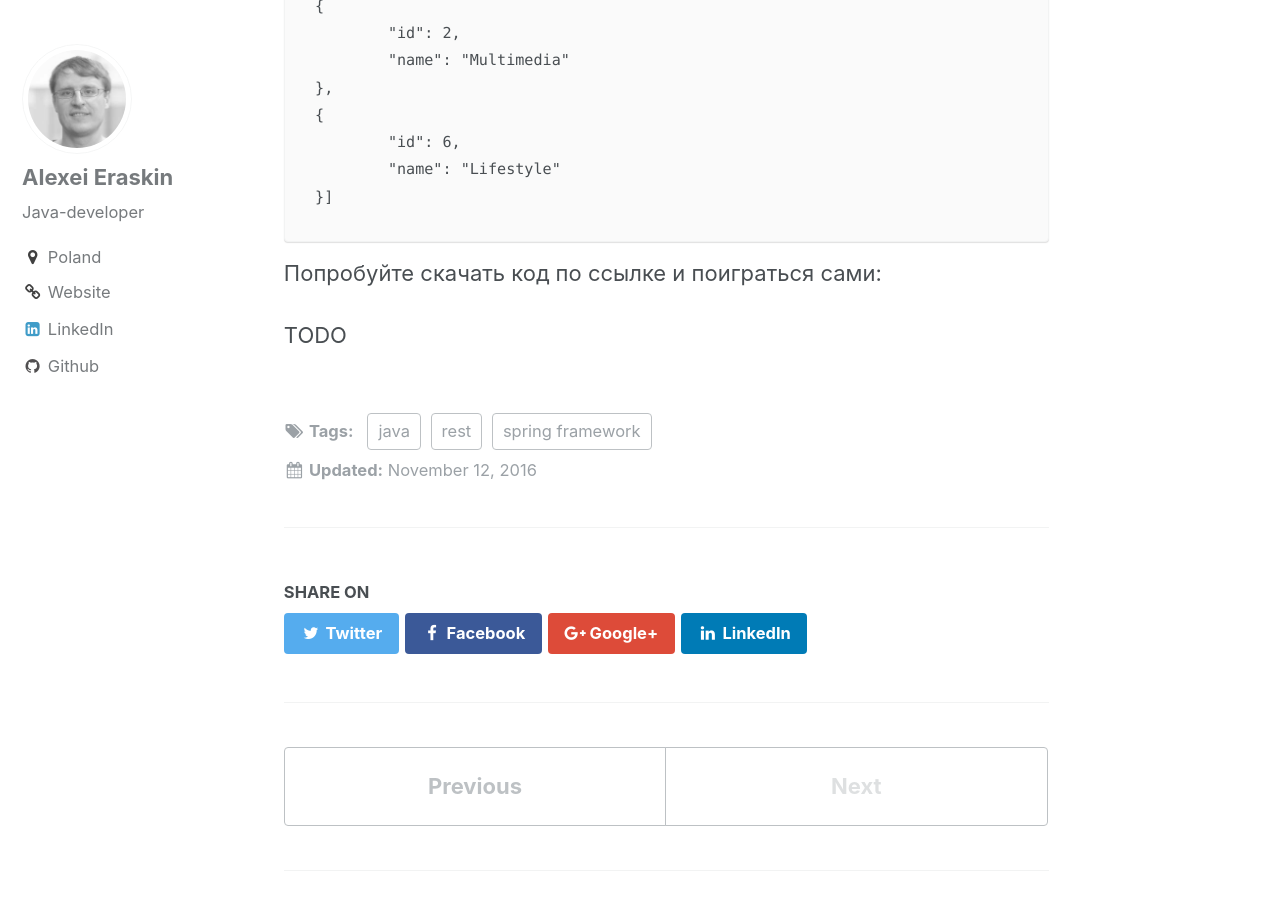
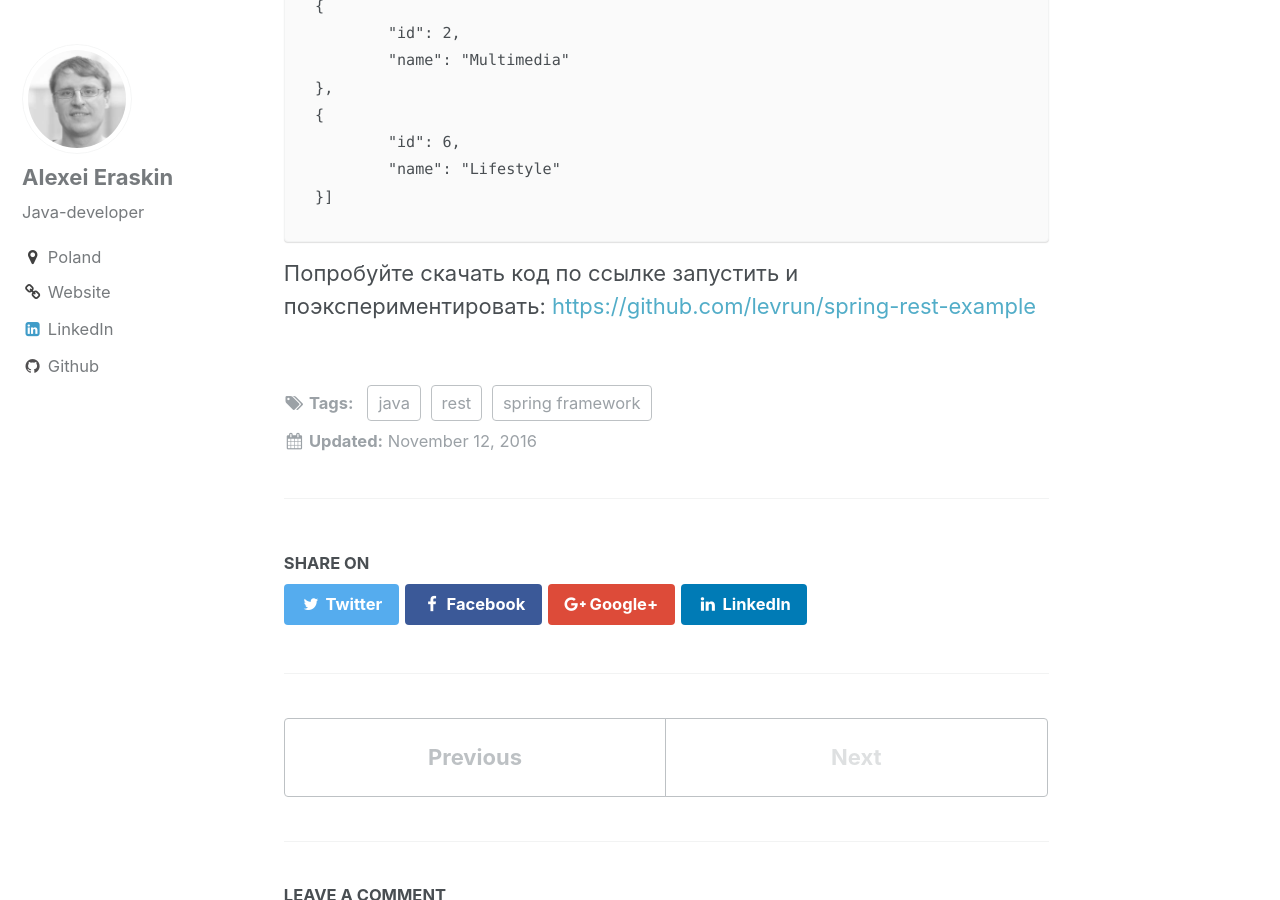
Before and after one commit to smartcoderteam/smartcoderteam.github.io, a Jekyll site: the page built from _posts/2016-11-12-rest-app-in-15-minutes-with-spring.md, in a window 1280 px wide and 900 px high, scrolled down 7359 px. Built offline with Jekyll 4.4.1, drawn with Linux system fonts in a browser that asks for light colours; comment, search, counter and statistics services are not loaded.

Commit message:
Update 2016-11-12-rest-app-in-15-minutes-with-spring.md

````diff
--- a/_posts/2016-11-12-rest-app-in-15-minutes-with-spring.md
+++ b/_posts/2016-11-12-rest-app-in-15-minutes-with-spring.md
@@ -208,6 +208,5 @@ java-объекты в JSON и обратно:
 }]
 ```
 
-Попробуйте скачать код по ссылке и поиграться сами:
-
-TODO
+Попробуйте скачать код по ссылке запустить и поэкспериментировать:
+[https://github.com/levrun/spring-rest-example](https://github.com/levrun/spring-rest-example)
````
